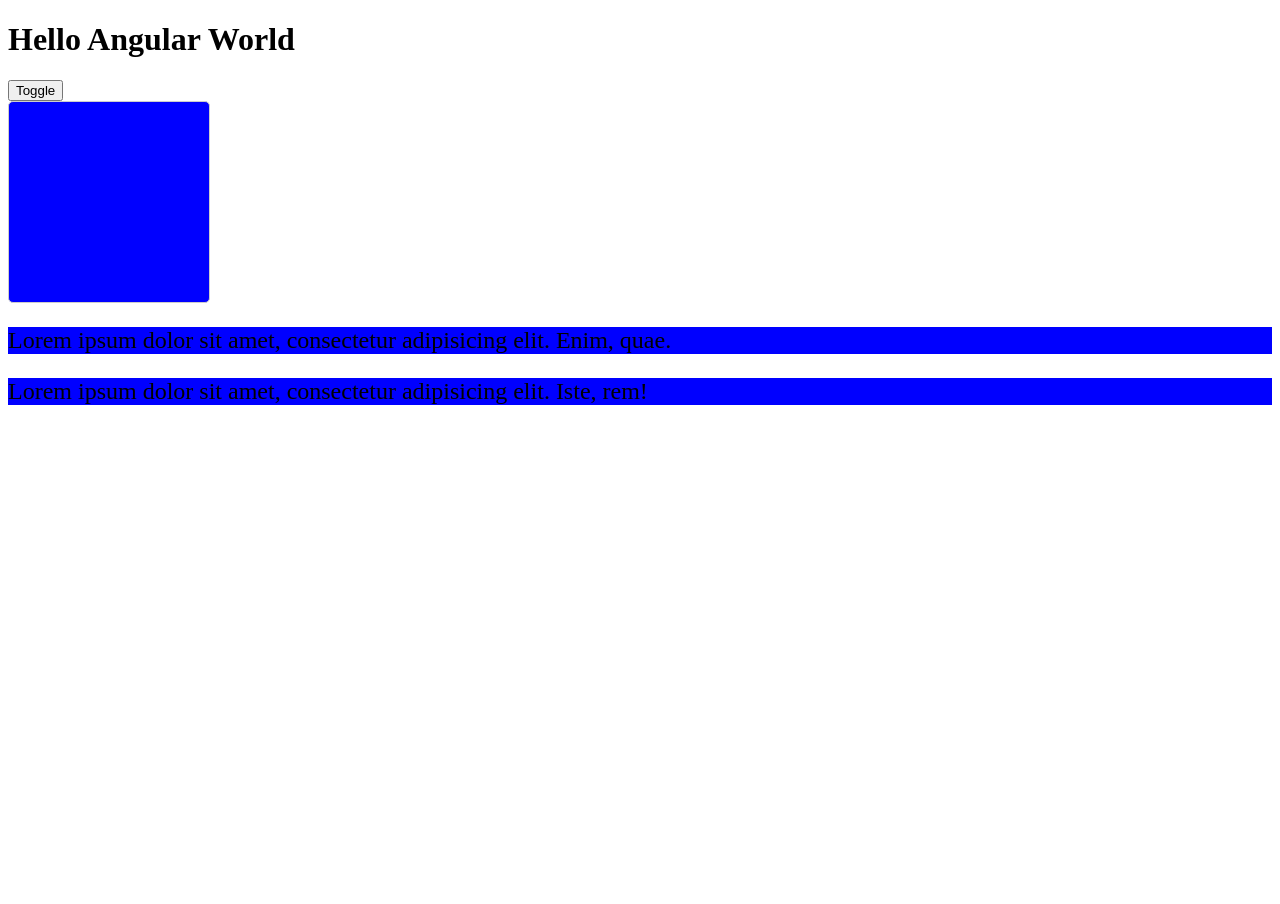
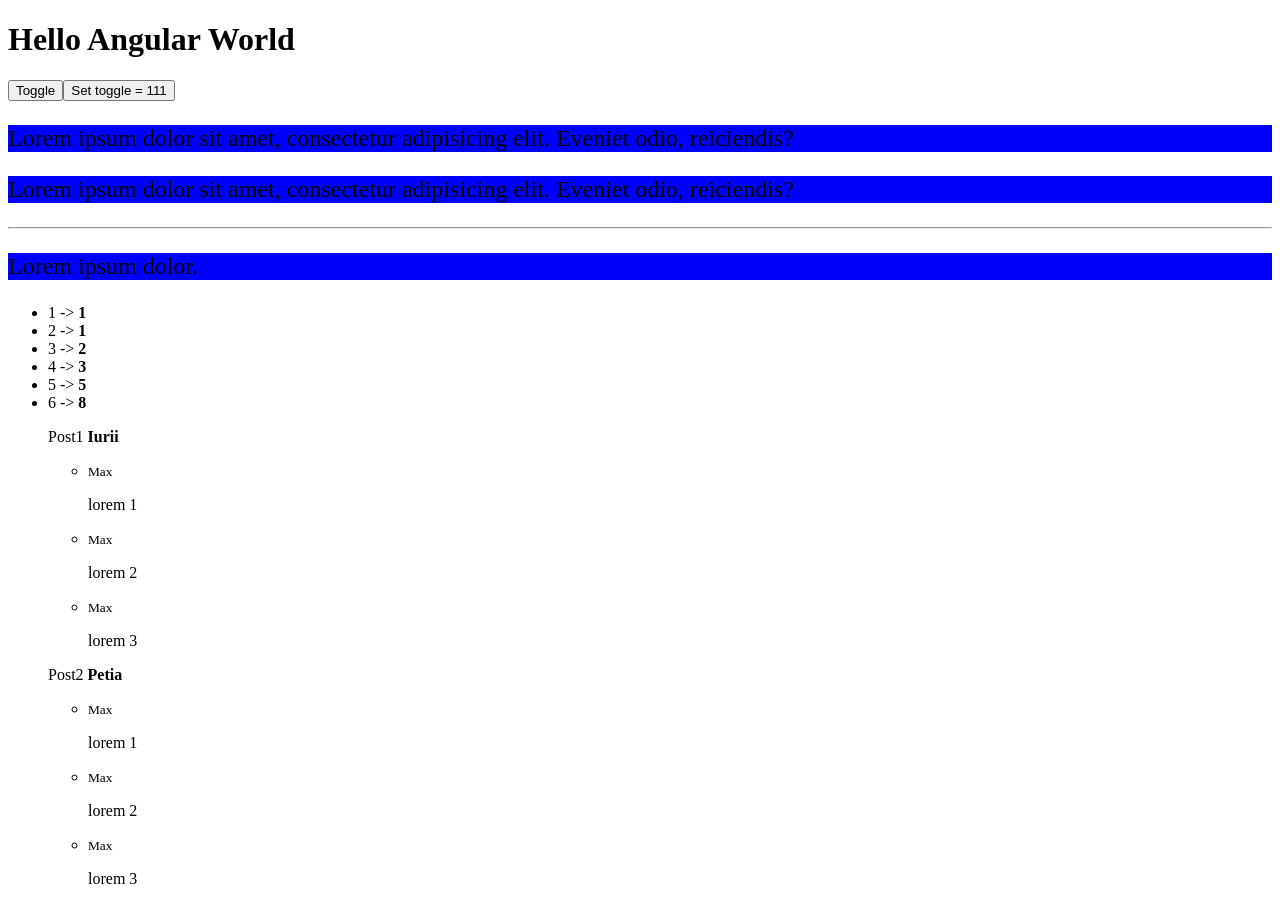
Before and after one commit to Iron-Cow/Angular-learn, an Angular app: page / in a window 1280 px wide. Before the commit the page ends 800 px from the top, so only its background shows below. Built offline with nearby package versions, Linux system fonts and the light colour scheme.

Commit message:
ngIf, ngSwitch, ngFor

```diff
--- a/src/app/app.component.html
+++ b/src/app/app.component.html
@@ -1,25 +1,48 @@
 <h1>Hello Angular World</h1>
 
-<button (click)="backgroundToggle = !backgroundToggle">Toggle</button>
+<button (click)="toggle = !toggle">Toggle</button>
+<button (click)="toggle = 111">Set toggle = 111</button>
 
-<div [ngStyle]="{
-  width: '200px',
-  height: '200px',
-  borderRadius: '5px',
-  border: '1px solid #ccc',
-  background: backgroundToggle ? 'red' : 'blue'
-}">
+<!-- * - структурные изменния-->
+<!--ngif else-->
+<p *ngIf="toggle" class="red">Lorem ipsum dolor sit amet, consectetur adipisicing elit. Deserunt, explicabo.</p>
+<p *ngIf="!toggle" class="blue">Lorem ipsum dolor sit amet, consectetur adipisicing elit. Eveniet odio, reiciendis?</p>
 
+
+<!--// OR-->
+
+<p *ngIf="toggle; else blueP" class="red">Lorem ipsum dolor sit amet, consectetur adipisicing elit. Deserunt, explicabo.</p>
+<ng-template #blueP>
+  <p *ngIf="!toggle" class="blue">Lorem ipsum dolor sit amet, consectetur adipisicing elit. Eveniet odio, reiciendis?</p>
+</ng-template>
+
+<hr>
+<!--ngSwitch-->
+
+<div [ngSwitch]="toggle">
+  <p *ngSwitchCase="true" class="red">Lorem ipsum dolor sit amet.</p>
+  <p *ngSwitchCase="false" class="blue">Lorem ipsum dolor.</p>
+  <p *ngSwitchDefault>Lorem ipsum dolor sit amet, consectetur adipisicing elit. Animi ea error esse, est expedita hic laboriosam magni officia provident sint.</p>
 </div>
 
-<p [ngClass]="{
-  red: backgroundToggle,
-  blue: !backgroundToggle
-}"
->Lorem ipsum dolor sit amet, consectetur adipisicing elit. Enim, quae.</p>
+<!--ngFor-->
+<ul>
+  <li *ngFor="let num of arr; let indx = index">
+    {{ indx + 1 }} -> <strong>{{ num }}</strong>
+  </li>
+</ul>
 
 
-<p
-  [class.blue]="!backgroundToggle"
-  [class.red]="backgroundToggle"
->Lorem ipsum dolor sit amet, consectetur adipisicing elit. Iste, rem!</p>
+<ul style="list-style: none">
+  <li *ngFor="let post of objects">
+    <p>{{ post.title }} <b>{{ post.author }}</b></p>
+    <ul>
+      <li *ngFor="let comment of post.comments">
+        <div>
+          <small>{{ comment.name }}</small>
+          <p>{{ comment.text }}</p>
+        </div>
+      </li>
+    </ul>
+  </li>
+</ul>
--- a/src/app/app.component.ts
+++ b/src/app/app.component.ts
@@ -6,5 +6,20 @@ import { Component } from '@angular/core';
   styleUrls: ['./app.component.scss']
 })
 export class AppComponent {
-  backgroundToggle = false;
+  toggle: any = false;
+  arr = [1, 1, 2, 3, 5, 8];
+
+  // @ts-ignore
+  objects = [
+    {title: 'Post1', author: "Iurii", comments: [
+        {name: 'Max', text: 'lorem 1'},
+        {name: 'Max', text: 'lorem 2'},
+        {name: 'Max', text: 'lorem 3'}
+      ]},
+     {title: 'Post2', author: "Petia", comments: [
+        {name: 'Max', text: 'lorem 1'},
+        {name: 'Max', text: 'lorem 2'},
+        {name: 'Max', text: 'lorem 3'}
+      ]}
+  ];
 }
```
